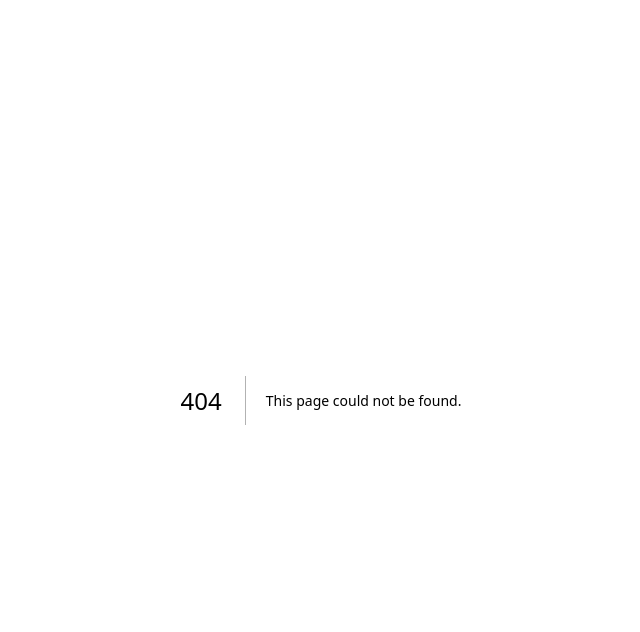
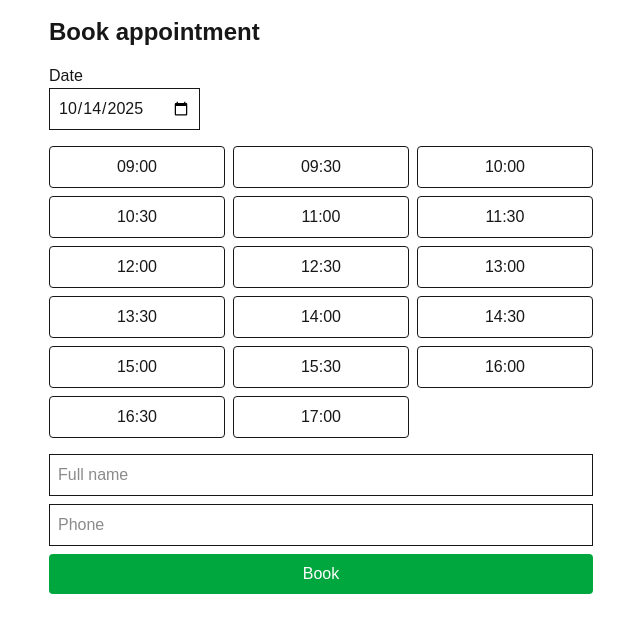
Before and after one commit to beepbeep177/beeps-clinic, a Next.js app: page /schedule/clinic-general in a window 1280 px wide. Before the commit this address had no page. Shown: the top 632 px of the page, without its empty margins (319-959 px from the left). Built offline with nearby package versions, Linux system fonts and the light colour scheme; no server answers; the database is empty.

Commit message:
Initial commit

```diff
--- /dev/null
+++ b/src/app/admin/generate-qr/page.tsx
@@ -0,0 +1,13 @@
+"use client";
+
+import QRCode from 'qrcode';
+import { useEffect, useState } from 'react';
+
+export default function GenerateQr(){
+  const url = 'https://your-deploy.vercel.app/schedule/clinic-general';
+  const [img, setImg] = useState('');
+  useEffect(()=> {
+    QRCode.toDataURL(url).then(setImg);
+  },[]);
+  return <div><img src={img} alt="qr" /></div>
+}
--- /dev/null
+++ b/src/app/admin/page.tsx
@@ -0,0 +1,32 @@
+"use client";
+import { useEffect, useState } from "react";
+import { supabase } from "@/lib/supabaseClient";
+
+export default function Admin(){
+  const [items, setItems] = useState<any[]>([]);
+  useEffect(()=> { fetchItems(); }, []);
+  async function fetchItems(){
+    const { data } = await supabase.from('appointments').select('*').order('date', { ascending: true }).limit(200);
+    setItems(data || []);
+  }
+  async function cancel(id: string){
+    await supabase.from('appointments').delete().eq('id', id);
+    fetchItems();
+  }
+  return (
+    <div className="p-4 max-w-3xl mx-auto">
+      <h1 className="text-xl font-bold">Admin - Appointments</h1>
+      <ul>
+        {items.map(it => (
+          <li key={it.id} className="border p-2 my-2 flex justify-between">
+            <div>
+              <div>{it.name} — {it.date} {it.time}</div>
+              <div className="text-sm text-gray-600">{it.phone} {it.reason}</div>
+            </div>
+            <button onClick={()=>cancel(it.id)} className="bg-red-500 text-white p-2 rounded">Cancel</button>
+          </li>
+        ))}
+      </ul>
+    </div>
+  );
+}
--- /dev/null
+++ b/src/app/schedule/[qrId]/page.tsx
@@ -0,0 +1,93 @@
+// app/schedule/[qrId]/page.tsx (simplified)
+"use client";
+import { useState, useEffect, use } from "react";
+import { supabase } from "@/lib/supabaseClient";
+import { format, addMinutes } from "date-fns";
+
+export default function SchedulePage({ params }: { params: Promise<{ qrId: string }> }) {
+  const { qrId } = use(params);
+  const [date, setDate] = useState(() => new Date().toISOString().slice(0,10)); // yyyy-mm-dd
+  const [bookedTimes, setBookedTimes] = useState<string[]>([]);
+  const [selectedTime, setSelectedTime] = useState<string | null>(null);
+  const [name, setName] = useState("");
+  const [phone, setPhone] = useState("");
+  const [loading, setLoading] = useState(false);
+  const slotInterval = 30; // minutes
+
+  useEffect(() => {
+    fetchBooked();
+  }, [date]);
+
+  async function fetchBooked(){
+    const { data, error } = await supabase
+      .from('appointments')
+      .select('time')
+      .eq('qr_id', qrId)
+      .eq('date', date);
+    if (data) setBookedTimes(data.map(d => d.time));
+  }
+
+  // generate slots e.g. 09:00 - 16:30
+  function generateSlots(){
+    const start = new Date(date + "T09:00:00");
+    const end = new Date(date + "T17:00:00");
+    const slots: string[] = [];
+    let current = start;
+    while (current <= end) {
+      slots.push(format(current, "HH:mm"));
+      current = addMinutes(current, slotInterval);
+    }
+    return slots;
+  }
+
+  async function book(){
+    if(!selectedTime || !name) return alert('Enter name & select time');
+    setLoading(true);
+    // double-check on server (we do a simple insert and rely on DB check)
+    const { data, error } = await supabase
+      .from('appointments')
+      .insert([{ qr_id: qrId, name, phone, date, time: selectedTime }]);
+    setLoading(false);
+    if (error) {
+      alert('Booking failed: ' + error.message);
+    } else {
+      alert('Booked! See you at ' + selectedTime);
+      fetchBooked();
+    }
+  }
+
+  const slots = generateSlots();
+
+  return (
+    <div className="max-w-xl mx-auto p-4">
+      <h1 className="text-2xl font-bold mb-4">Book appointment</h1>
+      <label className="block mb-2">Date
+        <input value={date} onChange={e=>setDate(e.target.value)} type="date" className="block border p-2"/>
+      </label>
+
+      <div className="grid grid-cols-3 gap-2 mt-4">
+        {slots.map(s => {
+          const taken = bookedTimes.includes(s);
+          return (
+            <button
+              key={s}
+              disabled={taken}
+              onClick={() => setSelectedTime(s)}
+              className={`p-2 rounded ${taken ? 'bg-gray-300' : selectedTime===s ? 'bg-blue-500 text-white' : 'bg-white border'}`}
+            >
+              {s} {taken && '• Booked'}
+            </button>
+          );
+        })}
+      </div>
+
+      <div className="mt-4">
+        <input placeholder="Full name" value={name} onChange={e=>setName(e.target.value)} className="w-full border p-2 mb-2"/>
+        <input placeholder="Phone" value={phone} onChange={e=>setPhone(e.target.value)} className="w-full border p-2 mb-2"/>
+        <button onClick={book} disabled={loading} className="w-full bg-green-600 text-white p-2 rounded">
+          {loading ? 'Booking...' : `Book ${selectedTime ?? ''}`}
+        </button>
+      </div>
+    </div>
+  );
+}
--- /dev/null
+++ b/src/lib/supabaseClient.ts
@@ -0,0 +1,6 @@
+import { createClient } from '@supabase/supabase-js';
+
+const url = process.env.NEXT_PUBLIC_SUPABASE_URL!;
+const key = process.env.NEXT_PUBLIC_SUPABASE_ANON_KEY!;
+
+export const supabase = createClient(url, key);
--- /dev/null
+++ b/tailwind.config.js
@@ -0,0 +1,12 @@
+/** @type {import('tailwindcss').Config} */
+module.exports = {
+  content: [
+    "./app/**/*.{js,ts,jsx,tsx}",
+    "./pages/**/*.{js,ts,jsx,tsx}",
+    "./components/**/*.{js,ts,jsx,tsx}"
+  ],
+  theme: {
+    extend: {},
+  },
+  plugins: [],
+}
```
Also changed, not shown: package.json (+13 -6 lines), 1 other file (tests, documents, lock files or other folders).
